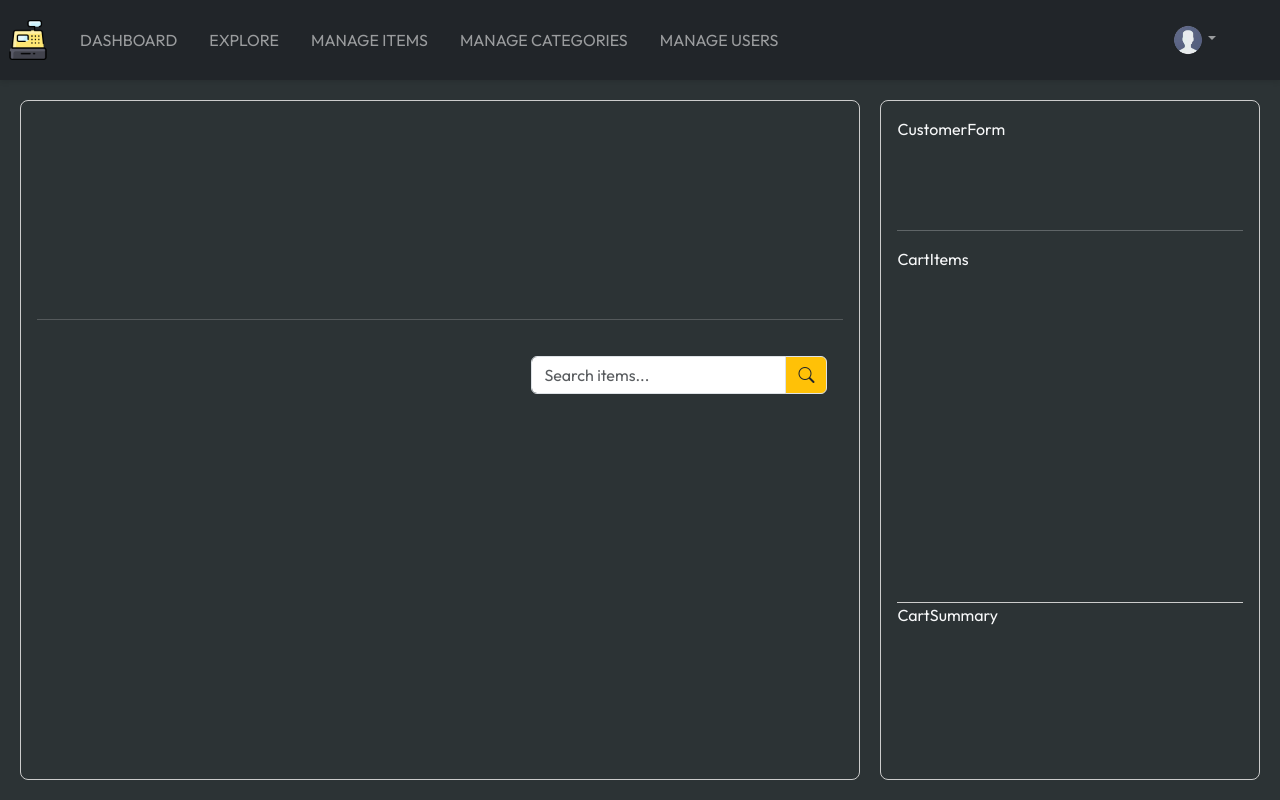
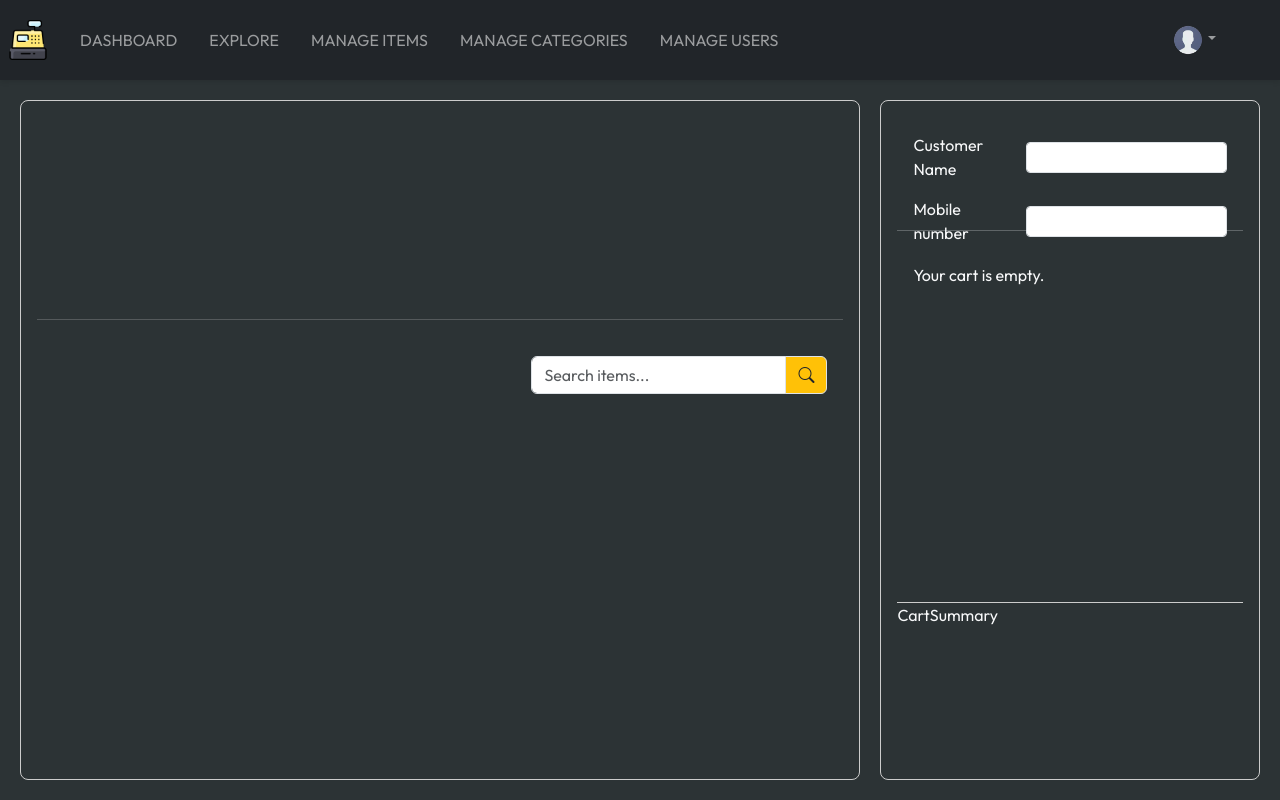
Before and after one commit to RafaelVnc/Web-Billing-Software, a React (Vite) app in the folder client/: page /explore in a window 1280 px wide. Built offline with nearby package versions, Linux system fonts and the light colour scheme.

Commit message:
Cart Items Features Implemented

```diff
--- a/client/src/components/CartItems/CartItems.jsx
+++ b/client/src/components/CartItems/CartItems.jsx
@@ -1,9 +1,46 @@
+import { useContext } from 'react';
 import './CartItems.css';
+import { AppContext } from '../../context/AppContext.jsx';
 
 
 const CartItems = () => {
+  const {cartItems, removeFromCart, updateQuantity} = useContext(AppContext);
+
   return (
-    <div>CartItems</div>
+    <div className="p-3 h-100 overflow-y-auto">
+       {cartItems.length === 0 ? (
+        <p className="text-light">Your cart is empty.</p>
+      ) : (
+        <div className="cart-items-list">
+          {cartItems.map((item, index) => (
+            <div key={index} className="cart-item mb-3 p-3 bg-dark rounded">
+              <div className="d-flex justify-content-between align-items-center mb-2">
+                <h6 className='mb-0 text-light'>{item.name}</h6>
+                <p className="mb-0 text-light">
+                  ${(item.price * item.quantity).toFixed(2)}
+                </p>
+              </div>
+              <div className="d-flex justify-content-between align-items-center">
+                <div className="d-flex align-items center gap-2">
+                  <button className="btn btn-danger btn-sm"
+                    onClick={() => updateQuantity(item.itemId, item.quantity - 1)}
+                    disabled={item.quantity === 1}>
+                    <i className="bi bi-dash"></i>
+                  </button>
+                  <span className="text-light">{item.quantity}</span>
+                  <button className="btn btn-primary btn-sm" onClick={() => updateQuantity(item.itemId, item.quantity + 1)}>
+                    <i className="bi bi-plus"></i>
+                  </button>
+                </div>
+                <button className="btn btn-danger btn-sm" style={{width: "auto"}} onClick={() => removeFromCart(item.itemId)}>
+                  <i className="bi bi-trash"></i>
+                </button>
+              </div>
+            </div>
+          ))}
+        </div>
+      )}
+    </div>
   )
 }
 
--- a/client/src/components/CustomerForm/CustomerForm.jsx
+++ b/client/src/components/CustomerForm/CustomerForm.jsx
@@ -1,8 +1,21 @@
 import './CustomerForm.css';
 
-const CustomerForm = () => {
+const CustomerForm = ({customerName, setCustomerName, mobileNumber, setMobileNumber}) => {
   return (
-    <div>CustomerForm</div>
+    <div className="p-3">
+      <div className="mb-3">
+        <div className="d-flex align-items-center gap-2">
+          <label htmlFor="customerName" className='col-4'>Customer Name</label>
+          <input type="text" className='form-control form-control-sm' id='customerName' onChange={(e) => setCustomerName(e.target.value)} value={customerName}/>
+        </div>
+      </div>
+      <div className="mb-3">
+        <div className="d-flex align-items-center gap-2">
+          <label htmlFor="mobileNumber" className='col-4'>Mobile number</label>
+          <input type="text" className='form-control form-control-sm' id='mobileNumber' onChange={(e) => setMobileNumber(e.target.value)} value={mobileNumber}/>
+        </div>
+      </div>
+    </div>
   )
 }
 
--- a/client/src/components/Item/Item.jsx
+++ b/client/src/components/Item/Item.jsx
@@ -1,7 +1,20 @@
+import { useContext } from 'react';
 import './Item.css';
+import { AppContext } from '../../context/AppContext.jsx';
 
 
 const Item = ({itemName, itemPrice, itemImage, itemId}) => {
+  const {addToCart} = useContext(AppContext);
+
+  const handleAddToCart = () => {
+    addToCart({
+      name: itemName,
+      price: itemPrice,
+      quantity: 1,
+      itemId: itemId
+    });
+  }
+
   return (
     <div className="p-3 bg-dark rounded shadow-sm h-100 d-flex align-items-center item-card">
       <div style={{position: "relative", marginRight: '15px'}}>
@@ -13,7 +26,7 @@ const Item = ({itemName, itemPrice, itemImage, itemId}) => {
       </div>
       <div className="d-flex flex-column justify-content-between align-items-center ms-3" style={{height: '100%'}}>
         <i className="bi bi-cart-plus fs-4 text-warning"></i>
-        <button className="btn btn-success btn-sm" >
+        <button className="btn btn-success btn-sm" onClick={handleAddToCart}>
           <i className="bi bi-plus"></i>
         </button>
       </div>
--- a/client/src/context/AppContext.jsx
+++ b/client/src/context/AppContext.jsx
@@ -10,6 +10,25 @@ export const AppContextProvider = (props) => {
     const [categories, setCategories] = useState([]);
     const [itemsData, setItemsData] = useState([]);
     const [auth, setAuth] = useState({token: null, role: null});
+    const [cartItems, setCartItems] = useState([]);
+
+    const addToCart = (item) => {
+        const existingItem = cartItems.find((cartItem) => cartItem.name === item.name);
+        if (existingItem) {
+            setCartItems(cartItems.map((cartItem) => cartItem.name === item.name ? {...cartItem, quantity: cartItem.quantity + 1} : cartItem))
+        } else {
+            setCartItems([...cartItems, {...item, quantity: 1}]);
+        }
+    };
+
+    const removeFromCart = (itemId) => {
+        setCartItems(cartItems.filter(item => item.itemId !== itemId));
+    }
+
+    const updateQuantity = (itemId, newQuantity) => {
+        setCartItems(cartItems.map(item => item.itemId === itemId ? {...item, quantity: newQuantity} : item ));
+    }
+
 
     useEffect(() => {
         async function loadData() {
@@ -38,7 +57,11 @@ export const AppContextProvider = (props) => {
         auth,
         setAuthData,
         itemsData,
-        setItemsData
+        setItemsData,
+        addToCart,
+        cartItems,
+        removeFromCart,
+        updateQuantity
     }
 
     return <AppContext.Provider value={contextValue}>
--- a/client/src/pages/Explore/Explore.jsx
+++ b/client/src/pages/Explore/Explore.jsx
@@ -11,6 +11,9 @@ import CartSummary from '../../components/CartSummary/CartSummary.jsx';
 const Explore = () => {
   const {categories} = useContext(AppContext);
   const [selectedCategory, setSelectedCategory] = useState("");
+  const [customerName, setCustomerName] = useState("");
+  const [mobileNumber, setMobileNumber] = useState("");
+
   return (
     <div className="explore-container text-light">
       <div className="left-column">
@@ -28,7 +31,12 @@ const Explore = () => {
       </div>
       <div className="right-column d-flex flex-column">
         <div className="customer-form-container" style={{height: '15%'}}>
-          <CustomerForm />
+          <CustomerForm
+            customerName={customerName}
+            setCustomerName={setCustomerName}
+            mobileNumber={mobileNumber}
+            setMobileNumber={setMobileNumber}
+          />
         </div>
         <hr className="my-3 text-light" />
         <div className="cart-items-container" style={{height: '55%', overflowY: 'auto'}}>
```
